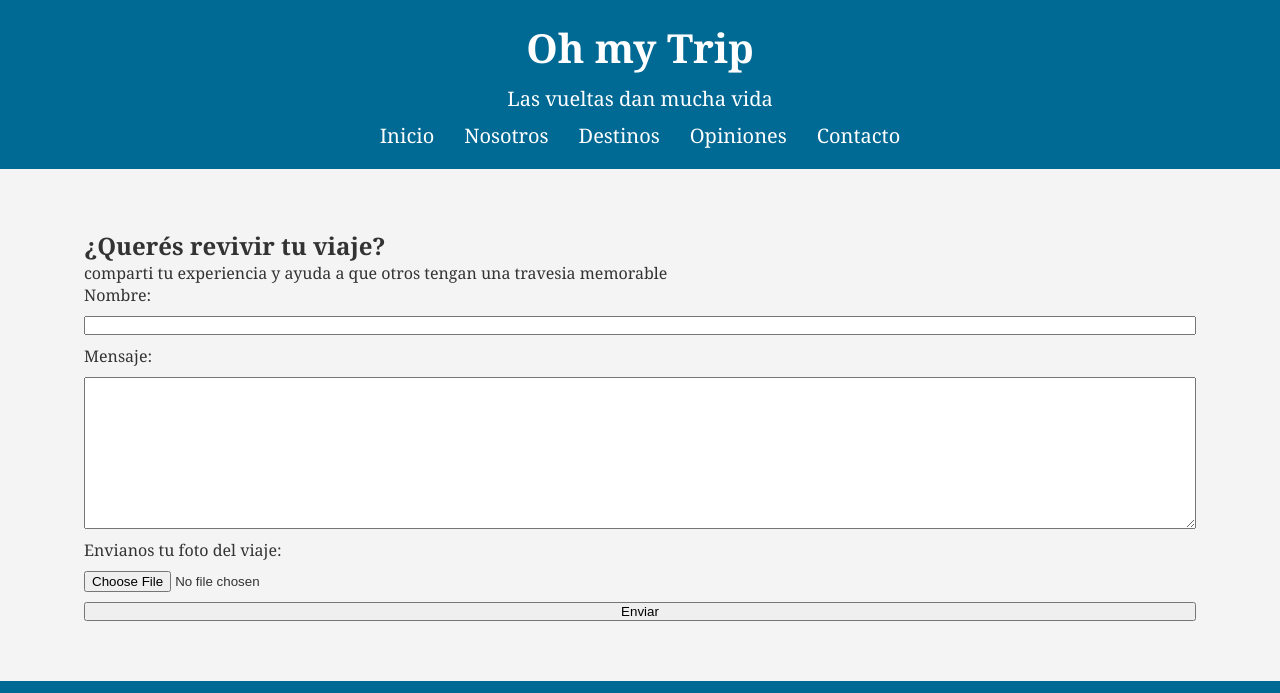
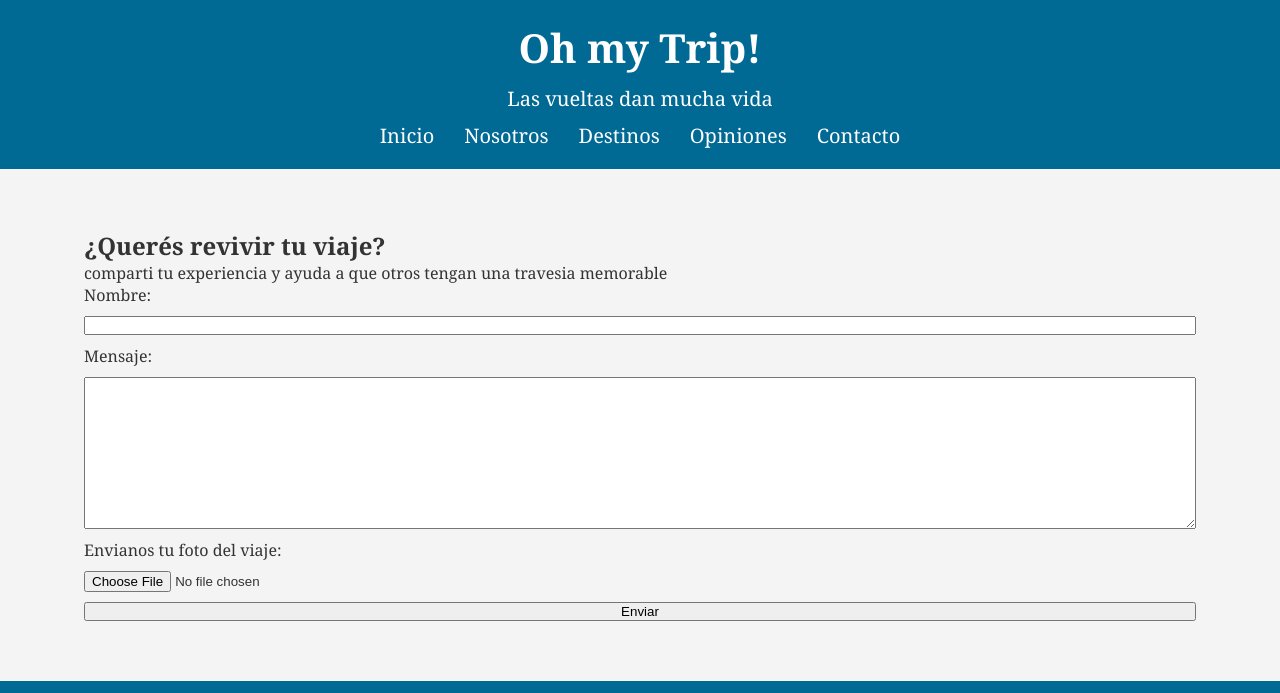
Before and after one commit to quisbertac/CoderPreentrega2, a plain HTML site: page contacto.html in a window 1280 px wide. Shown: the top 693 px of the page. Drawn offline with Linux system fonts and the light colour scheme.

Commit message:
cambio titulo para prueba

```diff
--- a/contacto.html
+++ b/contacto.html
@@ -8,7 +8,7 @@
 <body>
     <header>
         <div class="logo">
-        <h1>Oh my Trip</h1>
+        <h1>Oh my Trip!</h1>
     </div>
         <p class="leyenda">Las vueltas dan mucha vida</p>
 
```
